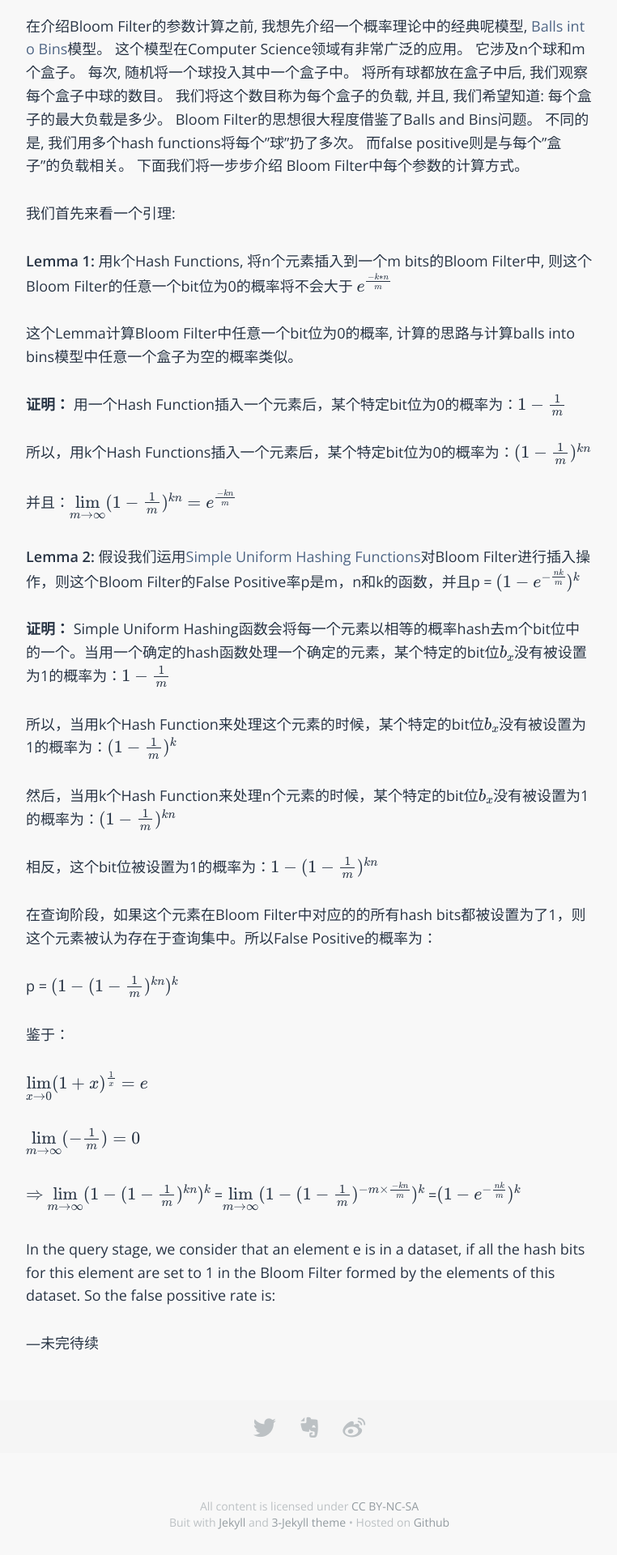
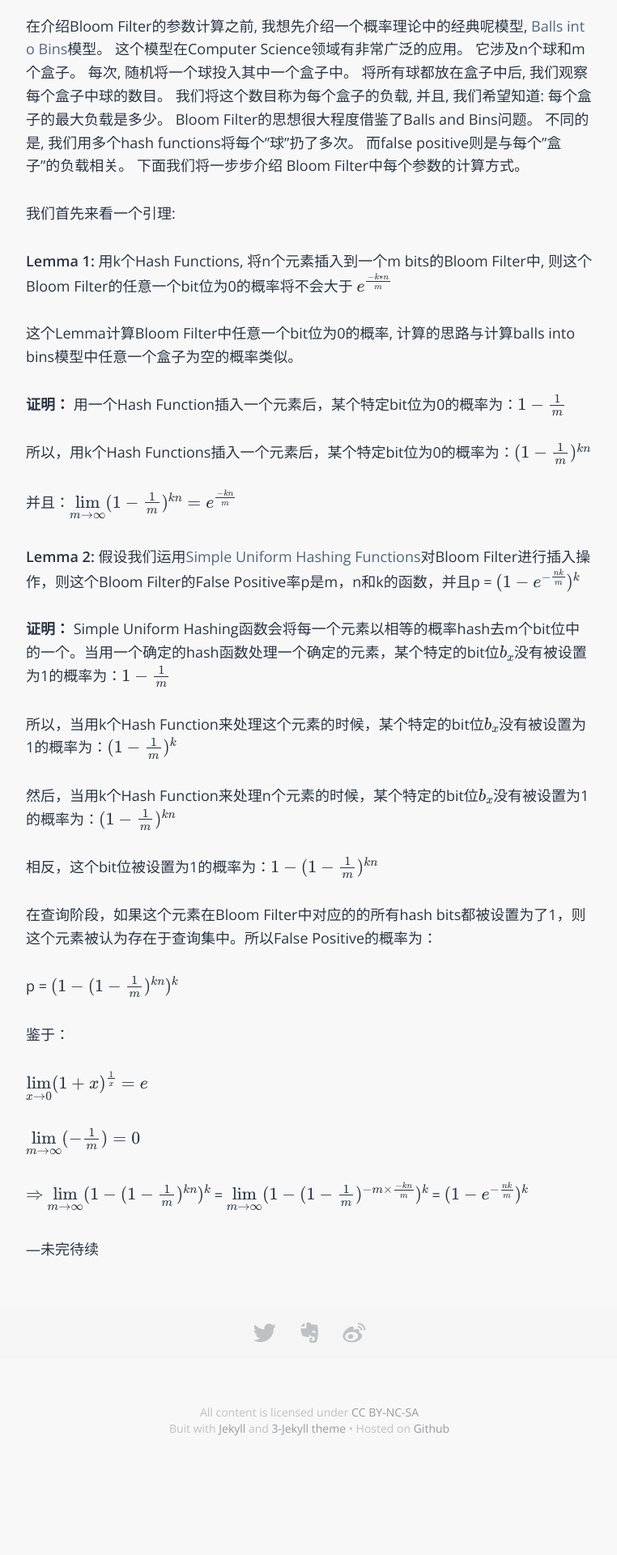
Before and after one commit to sophiesongge/sophiesongge.github.io, a Jekyll site: the page built from _posts/2016-09-06-bloom-filter.markdown, in a window 1280 px wide. Shown: the part 2094-4014 px from the top of the page at 81% size, without its empty margins (258-1020 px from the left). Built offline with Jekyll 4.4.1, drawn with Linux system fonts in a browser that asks for light colours; some web fonts are replaced; formulas are drawn with MathJax 3.

```diff
--- a/_posts/2016-09-06-bloom-filter.markdown
+++ b/_posts/2016-09-06-bloom-filter.markdown
@@ -92,11 +92,9 @@
 
 $\lim\limits_{m\to\infty}(-\frac{1}{m})=0$
 
-$\Rightarrow$ $\lim\limits_{m\to\infty}(1-(1-\frac{1}{m})^{kn})^k$ =$\lim\limits_{m\to\infty}(1-(1-\frac{1}{m})^{-m\times\frac{-kn}{m}})^k$ =$(1-e^{-\frac{nk}{m}})^k$
+$\Rightarrow$ $\lim\limits_{m\to\infty}(1-(1-\frac{1}{m})^{kn})^k$ = $\lim\limits_{m\to\infty}(1-(1-\frac{1}{m})^{-m\times\frac{-kn}{m}})^k$ = $(1-e^{-\frac{nk}{m}})^k$
 
-In the query stage, we consider that an element e is in a dataset, if all the hash bits for this
-element are set to 1 in the Bloom Filter formed by the elements of this dataset. So the false
-possitive rate is:
+
 
 ---未完待续
 
```
